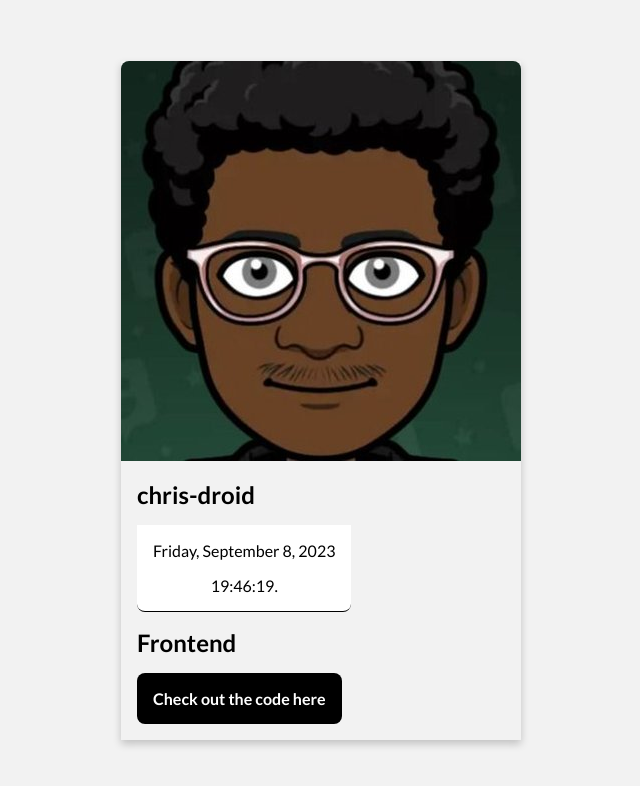
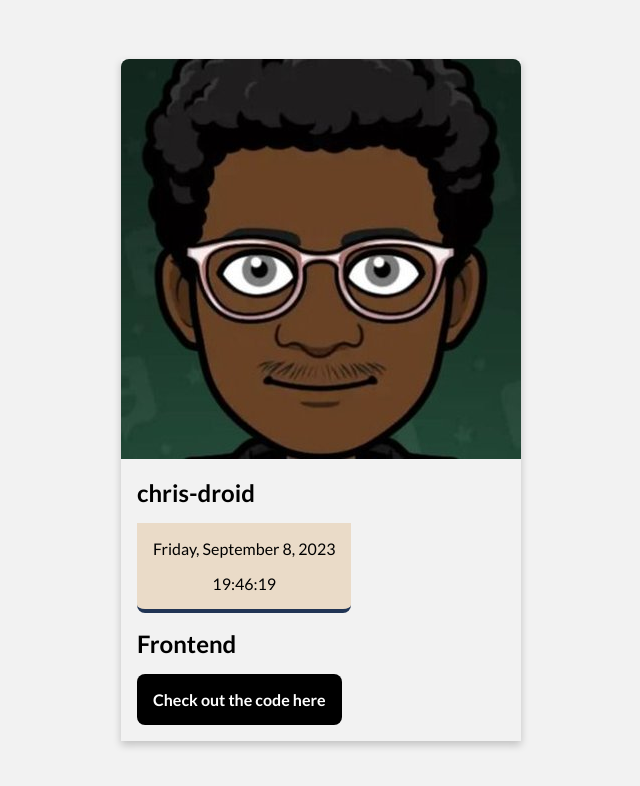
Before and after one commit to 10-menachi/hng-stage-one-task, a plain HTML site: page index.html in a window 1280 px wide. Shown: the whole page, without its empty margins (319-959 px from the left). Drawn offline with Linux system fonts and the light colour scheme.

Commit message:
Refactor Some Styles

```diff
--- a/script.js
+++ b/script.js
@@ -15,5 +15,5 @@ setInterval(() => {
   const hours = formatTime(today.getHours());
   const minutes = formatTime(today.getMinutes());
   const seconds = formatTime(today.getSeconds());
-  current_time_div.innerHTML = `${hours}:${minutes}:${seconds}.`;
+  current_time_div.innerHTML = `${hours}:${minutes}:${seconds}`;
 }, 1000);
--- a/styles.css
+++ b/styles.css
@@ -61,8 +61,8 @@ a {
     justify-content: center;
     align-items: center;
     gap: 1rem;
-    background-color: #fff;
+    background-color: #EADBC8;
     padding: 1rem;
     border-radius: 0 0 0.5rem 0.5rem;
-    border-bottom: 1px solid #000;
+    border-bottom: 4px solid #213555;
 }
```
